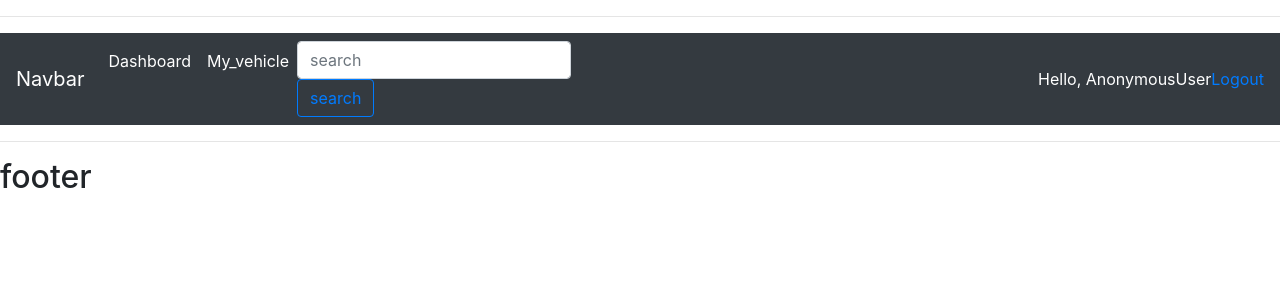
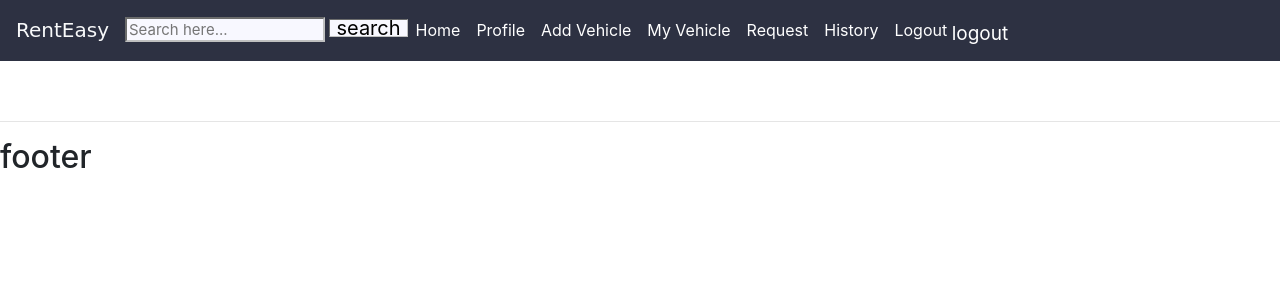
Before and after one commit to Shrey3011/Group24, a Django app: template SRC/Rental_System/RentingApp/templates/RentingApp/main.html in a window 1280 px wide. Shown: the top 300 px of the page. Run offline with Django 4.2, Linux system fonts and the light colour scheme; the template is opened without the code that fills it, so the values that code supplies are empty; parts of the project's set-up code (start-up, migrations or seed data) failed here and were passed over; some libraries are stand-ins or nearby versions.

Commit message:
Update navbar.html
Combine with frontend

```diff
--- a/SRC/Rental_System/RentingApp/templates/RentingApp/navbar.html
+++ b/SRC/Rental_System/RentingApp/templates/RentingApp/navbar.html
@@ -1,37 +1,182 @@
 <style>
-    .hello-msg
-    {
-      color: white;
+  .material-symbols-outlined {
+    position: relative;
+    /* top:30%; */
+    font-variation-settings:
+      'FILL' 0,
+      'wght' 400,
+      'GRAD' 0,
+      'opsz' 24
   }
+
+  .navbar {
+    color: #2d3142;
+    background-color: #2d3142;
+  }
+
+  nav .searchbox {
+    display: flex;
+    position: relative;
+    margin: 0 auto;
+    top: 18%;
+    left: auto;
+    height: 25px;
+    line-height: 14px;
+  }
+
+  nav .searchbox input {
+    position: relative;
+    border: inset;
+    border-color: #bfc0c0;
+    border-width: 2px;
+    outline: none;
+    /* outline-offset:0cap ; */
+    background: ghostwhite;
+    height: 100%;
+    /* padding: 0 1px; */
+    font-size: 15px;
+    width: 200px;
+  }
+
+  nav .searchbox button {
+    /* block-size: 20px 20px; */
+    /* outline-offset:0cap ; */
+    position: relative;
+    background-color: ghostwhite;
+    /* height: 100%; */
+    font-size: 20px;
+    border: inset;
+    border-color: #bfc0c0;
+    border-width: 1px;
+    outline: none;
+    outline-offset: 0cap;
+    /* width: 14px; */
+  }
+
+  nav .searchbox button:hover {
+    /* block-size: 20px 20px; */
+    /* outline-offset:0cap ; */
+    position: relative;
+    background-color: #bfc0c0;
+    /* height: 100%; */
+    font-size: 20px;
+    border: inset;
+    border-color: #bfc0c0;
+    border-width: 1px;
+    outline: none;
+    outline-offset: 0cap;
+    /* width: 14px; */
+  }
+
+  nav .collapse .navbar-nav .nav-item a:hover {
+    display: block;
+    background-color: #bfc0c0;
+  }
+
+  nav .collapse .navbar-nav .nav-item a {
+    color: #fff;
+  }
+
+  nav .collapse .navbar-nav .nav-item .nav-link .material-symbols-outlined {
+    position: relative;
+    font-size: 19px;
+    top: 4px;
+    font-variation-settings:
+      'FILL' 0,
+      'wght' 300,
+      'GRAD' 0,
+      'opsz' 24
+  }
+
+  .span {
+    width: 100%;
+    height: 20%;
+    position: relative;
+  }
+
+  /* nav .searchbox .img{
+
+        } */
 </style>
-
-  <nav class="navbar navbar-expand-lg navbar-dark bg-dark">
-      <a class="navbar-brand" href="#">Navbar</a>
-      <button class="navbar-toggler" type="button" data-toggle="collapse" data-target="#navbarNav" aria-controls="navbarNav" aria-expanded="false" aria-label="Toggle navigation">
+<nav class="navbar navbar-expand-lg fixed-top">
+  <!-- <div class="container"> -->
+  <a href="#" class="navbar-brand mb-md-0 h1 text-light" style="font-family:  'Yatra One', cursive;">
+    <!-- <img
+            class="d-inline-block align-top"
+            src="images/Free_Sample_By_Wix.jpg" width="30" height="30"> -->
+    RentEasy
+  </a>
+  <button type="button" data-bs-toggle="collapse" data-bs-target="#navbarNav"
+    class="navbar-toggler bg-light-subtle focus-ring-light" aria-controls="navbarNav" aria-expanded="False"
+    aria-label="Toggle navigation">
     <span class="navbar-toggler-icon"></span>
   </button>
   <div class="collapse navbar-collapse" id="navbarNav">
-        <ul class="navbar-nav">
-          <li class="nav-item active">
-            <a class="nav-link" href="{% url 'home' %}">Dashboard</a>
-          </li>
+    <ul class="navbar-nav ms-md-auto">
 
       <li class="nav-item active">
-        <a class="nav-link" href="{% url 'myvehicle' %}">My_vehicle</a>
-      </li>
+        <!-- <a href="#" class="nav-link active"></a> -->
+        <div class="nav searchbox">
 
-            <form method="POST" action="{% url 'search_vehicle' %}" >
+
+          <form method="POST" action="{% url 'search_vehicle' %}">
             {% csrf_token %}
-        <input type="search" id="form1" placeholder="search" class="form-control" name="searched">
+            <input type="search" placeholder="Search here..." name="searched">
 
-        <button class="btn btn-outline-primary" type="submit">
+            <button class="material-symbols-outlined">
               search
             </button>
           </form>
 
+        </div>
+        <!-- </a> -->
+      </li>
+      <li class="nav-item active">
+        <a href="{% url 'home' %}" class="nav-link active">
+          Home
+        </a>
+      </li>
+      <li class="nav-item active">
+        <a href="{% url 'Profile' %}" class="nav-link active">
+          Profile
+        </a>
+      </li>
+      <li class="nav-item active">
+        <a href="{% url 'addvehicle' %}" class="nav-link active">
+          Add Vehicle
+        </a>
+      </li>
+      <li class="nav-item active">
+        <a href="{% url 'myvehicle' %}" class="nav-link active">
+          My Vehicle
+        </a>
+      </li>
+
+      <li class="nav-item active">
+        <a href="{% url 'requestpage' %}" class="nav-link active">
+          Request
+        </a>
+      </li>
+      <li class="nav-item active">
+        <a href="{% url 'history' %}" class="nav-link active">
+          History
+        </a>
+      </li>
+
+    </ul>
+    <ul class="navbar-nav ms-md-auto">
+      <li class="nav-item active">
+        <a href="{% url 'logout' %}" class="nav-link active">
+          Logout
+          <!-- <img src="images/logout_icon.png" height="14" widht="14">  -->
+          <span class="material-symbols-outlined">logout</span>
+        </a>
+      </li>
     </ul>
   </div>
-
-      <span class="hello-msg">Hello, {{request.user}}</span>
-      <span class="hello-msg"><a href="{% url 'logout' %}">Logout</a></span>
+  <!-- <h1>Navbar</h1> -->
+  <!-- </div> -->
 </nav>
+<br><br><br>
+<script src="https://cdn.jsdelivr.net/npm/bootstrap@5.3.2/dist/js/bootstrap.bundle.min.js"
+  integrity="sha384-C6RzsynM9kWDrMNeT87bh95OGNyZPhcTNXj1NW7RuBCsyN/o0jlpcV8Qyq46cDfL" crossorigin="anonymous"></script>
```
Lines whose indentation alone changed are shown as unchanged.
